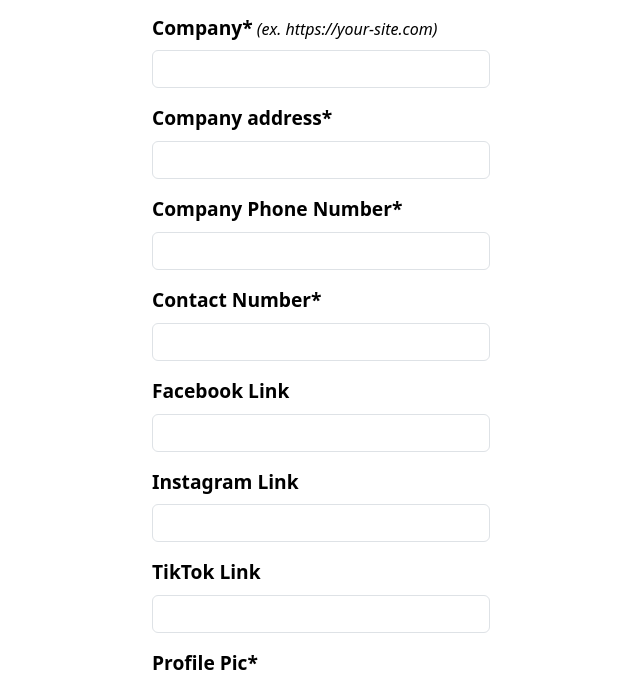
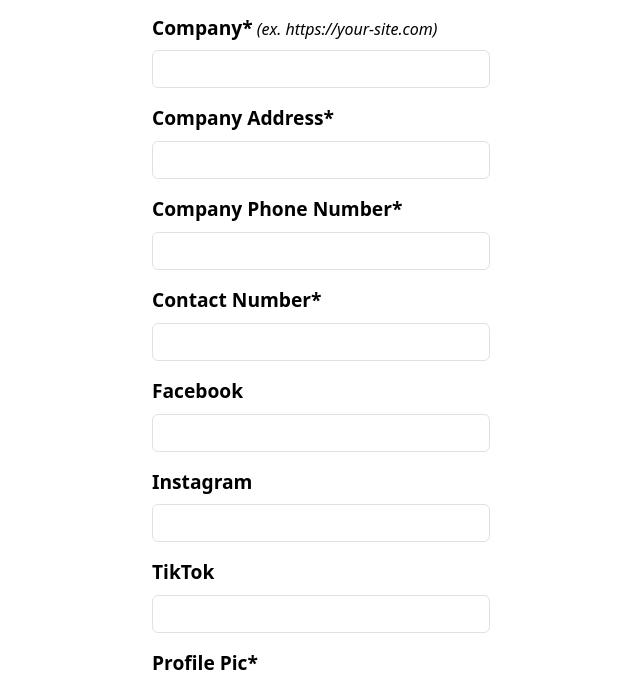
Before and after one commit to Muka-is-home/api, a Django app: page /muka/profile/1 in a window 1280 px wide. Shown: the part 612-1287 px from the top of the page, without its empty margins (319-959 px from the left). Run offline with Django 4.2, Linux system fonts and the light colour scheme; the visitor is signed in with stand-in values (Sample User, id 1); data comes from the database, SQL or seed files in the repository; parts of the project's set-up code (start-up, migrations or seed data) failed here and were passed over.

Commit message:
Update profile_form.html
Improved labels on profile form

```diff
--- a/templates/adminapp/user_profile_forms/profile_form.html
+++ b/templates/adminapp/user_profile_forms/profile_form.html
@@ -28,7 +28,7 @@
       <input type="text" class="form-control" id="profile-company" name="company" aria-describedby="companyHelp" required>
     </div>
     <div class="mb-3">
-      <label for="companyAddress" class="form-label">Company address*</label>
+      <label for="companyAddress" class="form-label">Company Address*</label>
       <input type="address" class="form-control" id="profile-address" name="company_address" aria-describedby="emailHelp" required>
     </div>
     <div class="mb-3">
@@ -40,15 +40,15 @@
       <input type="tel" class="form-control" id="profile-contact-no" name="contact_no" aria-describedby="contactNumberHelp" required>
     </div>
     <div class="mb-3">
-      <label for="facebook" class="form-label">Facebook Link</label>
+      <label for="facebook" class="form-label">Facebook</label>
       <input type="url" class="form-control" id="profile-facebook" name="facebook" aria-describedby="facebookHelp">
     </div>
     <div class="mb-3">
-      <label for="instagram" class="form-label">Instagram Link</label>
+      <label for="instagram" class="form-label">Instagram</label>
       <input type="url" class="form-control" id="profile-instagram" name="instagram" aria-describedby="instagramHelp">
     </div>
     <div class="mb-3">
-      <label for="tiktok" class="form-label">TikTok Link</label>
+      <label for="tiktok" class="form-label">TikTok</label>
       <input type="url" class="form-control" id="profile-tiktok" name="tiktok" aria-describedby="tiktokkHelp">
     </div>
     <div class="mb-3">
```
